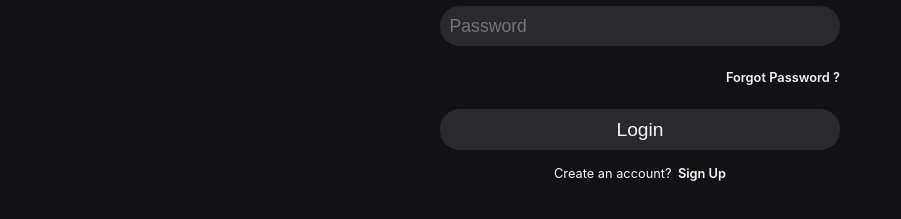
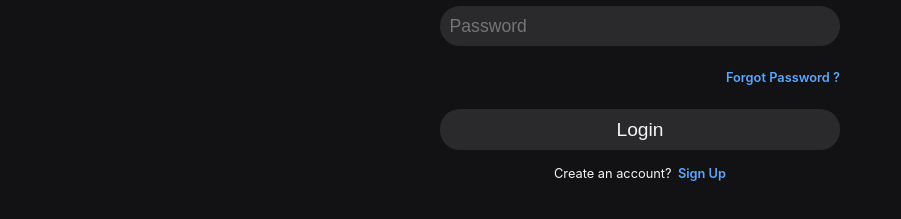
Before and after one commit to Zeeward41/Zeewordle, a React (Vite) app in the folder apps/frontend/: page /auth/login in a window 1280 px wide. Shown: the part 479-698 px from the top of the page, without its empty margins (0-901 px from the left). Built offline with nearby package versions, Linux system fonts and the light colour scheme; no server answers.

Commit message:
fix(login): fix typo css variable --text-color to --font-color

```diff
--- a/apps/frontend/src/pages/Login/Login.css
+++ b/apps/frontend/src/pages/Login/Login.css
@@ -46,7 +46,7 @@
     justify-content: center;
     background-color: rgb(255 255 255 / 10%);
     border: none;
-    color: var(--text-color);
+    color: var(--font-color);
     margin-bottom: 1.5rem;
     cursor: pointer;
 }
@@ -54,6 +54,10 @@
 .login-google-btn:active,
 .login-google-btn:hover {
     background-color: rgb(255 255 255 / 20%);
+}
+
+.login-google-btn:active {
+    transform: scale(0.97);
 }
 
 .login-google-btn__label {
@@ -80,7 +84,7 @@
     border: none;
     background-color: rgb(255 255 255 / 10%);
     padding: 0.6rem;
-    color: var(--text-color);
+    color: var(--font-color);
     font-size: 1.1rem;
 }
 
@@ -92,7 +96,7 @@
 .login-form__forgot {
     margin: 1rem 0;
     text-align: right;
-    color: var(--text-color);
+    color: var(--link-color);
     text-decoration: none;
     font-weight: 600;
     font-size: 0.8rem;
@@ -103,7 +107,7 @@
     border: none;
     padding: 0.6rem;
     background-color: rgb(255 255 255 / 10%);
-    color: var(--text-color);
+    color: var(--font-color);
     margin-bottom: 0.5rem;
     font-size: 1.2rem;
     cursor: pointer;
@@ -115,6 +119,10 @@
     background-color: rgb(255 255 255 / 20%);
 }
 
+.login-form__button:active {
+    transform: scale(0.97);
+}
+
 .login-form__signUP {
     display: flex;
     gap: 0.4rem;
@@ -124,6 +132,6 @@
 
 .login-form__button--signup {
     text-decoration: none;
-    color: var(--text-color);
+    color: var(--link-color);
     font-weight: 600;
 }
```
